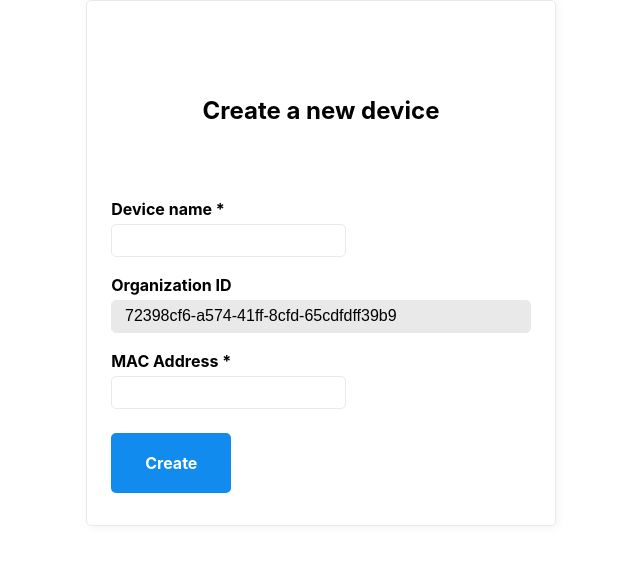
After one commit to tk-nguyen/openwisp, a Flask app: page /devices/create in a window 1280 px wide. The commit adds this page. Shown: the top 565 px of the page, without its empty margins (319-959 px from the left). Run offline with Flask 2, Linux system fonts and the light colour scheme.

Commit message:
Added the adding devices endpoints

```diff
--- a/app.py
+++ b/app.py
@@ -1,9 +1,11 @@
-from flask import Flask, jsonify, render_template, request
+from flask import Flask, jsonify, render_template, request, flash, redirect
+from flask.helpers import url_for
 from openwisp.utils import *
 from dotenv import load_dotenv
 
 load_dotenv()
 app = Flask(__name__)
+app.secret_key = os.environ["SECRET_KEY"]
 
 
 @app.route("/")
@@ -17,9 +19,20 @@ def device_group():
 
 
 @app.route("/devices")
-def devices():
+def list_devices():
     devices = get_device()
-    return render_template("device.html", devices=devices)
+    return render_template("list_device.html", devices=devices)
+
+
+@app.route("/devices/create", methods=["GET", "POST"])
+def create_new_device():
+    if request.method == "GET":
+        return render_template("create_device.html")
+    if request.method == "POST":
+        data = request.form
+        result = create_device(data)
+        flash(result)
+        return redirect(url_for("list_devices"))
 
 
 @app.route("/devices/<int:id>")
--- a/openwisp/utils.py
+++ b/openwisp/utils.py
@@ -14,11 +14,12 @@ logger.info("Starting the openwisp watcher...")
 URI = "https://172.20.20.10/api/v1"
 openwisp = Session()
 openwisp.verify = False
-try:
-    openwisp.headers.update({"Authorization": f"Bearer {os.environ['TOKEN']}"})
-    openwisp.headers.update({"Accept": "application/json"})
-except Exception as e:
-    logger.error(f"There seems to be an error: {e}")
+openwisp.headers.update(
+    {
+        "Authorization": f"Bearer {os.environ['TOKEN']}",
+        "Accept": "*/*",
+    }
+)
 
 # Redis connection
 redis_client = redis.from_url(os.environ["REDIS_URL"])
@@ -26,7 +27,7 @@ redis_client = redis.from_url(os.environ["REDIS_URL"])
 # Get the list of OpenWRT devices currently registered to this OpenWISP controller
 def get_device():
     try:
-        res = openwisp.get(f"{URI}/controller/device")
+        res = openwisp.get(f"{URI}/controller/device/")
         res.raise_for_status()
         devices = res.json().get("results")
         redis_client.set("devices", json.dumps(devices))
@@ -35,10 +36,24 @@ def get_device():
         logger.error(f"There seems to be an error: {e}")
 
 
+# Create a new OpenWRT device to be managed by this controller
+def create_device(data):
+    try:
+        res = openwisp.post(
+            f"{URI}/controller/device/",
+            json=data,
+        )
+        res.raise_for_status()
+        return "Device created successfully!"
+    except Exception as e:
+        logger.error(f"There seems to be an error: {e}")
+        return "Cannot create the device"
+
+
 # Get the device groups, which contains OpenWRT devices
 def get_device_group():
     try:
-        res = openwisp.get(f"{URI}/controller/groups")
+        res = openwisp.get(f"{URI}/controller/groups/")
         res.raise_for_status()
         device_group = res.json().get("results")
         return device_group
@@ -49,7 +64,7 @@ def get_device_group():
 # Get the list of templates (configurations settings) for OpenWRT devices
 def get_template():
     try:
-        res = openwisp.get(f"{URI}/controller/template")
+        res = openwisp.get(f"{URI}/controller/template/")
         res.raise_for_status()
         templates = res.json().get("results")
         return templates
--- /dev/null
+++ b/static/mvp.css
@@ -0,0 +1,469 @@
+/* MVP.css v1.7.4 - https://github.com/andybrewer/mvp */
+
+:root {
+    --border-radius: 5px;
+    --box-shadow: 2px 2px 10px;
+    --color: #118bee;
+    --color-accent: #118bee15;
+    --color-bg: #fff;
+    --color-bg-secondary: #e9e9e9;
+    --color-secondary: #920de9;
+    --color-secondary-accent: #920de90b;
+    --color-shadow: #f4f4f4;
+    --color-text: #000;
+    --color-text-secondary: #999;
+    --font-family: -apple-system, BlinkMacSystemFont, "Segoe UI", Roboto, Oxygen-Sans, Ubuntu, Cantarell, "Helvetica Neue", sans-serif;
+    --hover-brightness: 1.2;
+    --justify-important: center;
+    --justify-normal: left;
+    --line-height: 1.5;
+    --width-card: 285px;
+    --width-card-medium: 460px;
+    --width-card-wide: 800px;
+    --width-content: 1080px;
+}
+
+/*
+@media (prefers-color-scheme: dark) {
+    :root {
+        --color: #0097fc;
+        --color-accent: #0097fc4f;
+        --color-bg: #333;
+        --color-bg-secondary: #555;
+        --color-secondary: #e20de9;
+        --color-secondary-accent: #e20de94f;
+        --color-shadow: #bbbbbb20;
+        --color-text: #f7f7f7;
+        --color-text-secondary: #aaa;
+    }
+}
+*/
+
+/* Layout */
+article aside {
+    background: var(--color-secondary-accent);
+    border-left: 4px solid var(--color-secondary);
+    padding: 0.01rem 0.8rem;
+}
+
+body {
+    background: var(--color-bg);
+    color: var(--color-text);
+    font-family: var(--font-family);
+    line-height: var(--line-height);
+    margin: 0;
+    overflow-x: hidden;
+    padding: 0;
+}
+
+footer,
+header,
+main {
+    margin: 0 auto;
+    max-width: var(--width-content);
+    padding: 3rem 1rem;
+}
+
+hr {
+    background-color: var(--color-bg-secondary);
+    border: none;
+    height: 1px;
+    margin: 4rem 0;
+    width: 100%;
+}
+
+section {
+    display: flex;
+    flex-wrap: wrap;
+    justify-content: var(--justify-important);
+}
+
+section img,
+article img {
+    max-width: 100%;
+}
+
+section pre {
+    overflow: auto;
+}
+
+section aside {
+    border: 1px solid var(--color-bg-secondary);
+    border-radius: var(--border-radius);
+    box-shadow: var(--box-shadow) var(--color-shadow);
+    margin: 1rem;
+    padding: 1.25rem;
+    width: var(--width-card);
+}
+
+section aside:hover {
+    box-shadow: var(--box-shadow) var(--color-bg-secondary);
+}
+
+[hidden] {
+    display: none;
+}
+
+/* Headers */
+article header,
+div header,
+main header {
+    padding-top: 0;
+}
+
+header {
+    text-align: var(--justify-important);
+}
+
+header a b,
+header a em,
+header a i,
+header a strong {
+    margin-left: 0.5rem;
+    margin-right: 0.5rem;
+}
+
+header nav img {
+    margin: 1rem 0;
+}
+
+section header {
+    padding-top: 0;
+    width: 100%;
+}
+
+/* Nav */
+nav {
+    align-items: center;
+    display: flex;
+    font-weight: bold;
+    justify-content: space-between;
+    margin-bottom: 7rem;
+}
+
+nav ul {
+    list-style: none;
+    padding: 0;
+}
+
+nav ul li {
+    display: inline-block;
+    margin: 0 0.5rem;
+    position: relative;
+    text-align: left;
+}
+
+/* Nav Dropdown */
+nav ul li:hover ul {
+    display: block;
+}
+
+nav ul li ul {
+    background: var(--color-bg);
+    border: 1px solid var(--color-bg-secondary);
+    border-radius: var(--border-radius);
+    box-shadow: var(--box-shadow) var(--color-shadow);
+    display: none;
+    height: auto;
+    left: -2px;
+    padding: .5rem 1rem;
+    position: absolute;
+    top: 1.7rem;
+    white-space: nowrap;
+    width: auto;
+    z-index: 1;
+}
+
+nav ul li ul::before {
+    /* fill gap above to make mousing over them easier */
+    content: "";
+    position: absolute;
+    left: 0;
+    right: 0;
+    top: -0.5rem;
+    height: 0.5rem;
+}
+
+nav ul li ul li,
+nav ul li ul li a {
+    display: block;
+}
+
+/* Typography */
+code,
+samp {
+    background-color: var(--color-accent);
+    border-radius: var(--border-radius);
+    color: var(--color-text);
+    display: inline-block;
+    margin: 0 0.1rem;
+    padding: 0 0.5rem;
+}
+
+details {
+    margin: 1.3rem 0;
+}
+
+details summary {
+    font-weight: bold;
+    cursor: pointer;
+}
+
+h1,
+h2,
+h3,
+h4,
+h5,
+h6 {
+    line-height: var(--line-height);
+}
+
+mark {
+    padding: 0.1rem;
+}
+
+ol li,
+ul li {
+    padding: 0.2rem 0;
+}
+
+p {
+    margin: 0.75rem 0;
+    padding: 0;
+}
+
+pre {
+    margin: 1rem 0;
+    max-width: var(--width-card-wide);
+    padding: 1rem 0;
+}
+
+pre code,
+pre samp {
+    display: block;
+    max-width: var(--width-card-wide);
+    padding: 0.5rem 2rem;
+    white-space: pre-wrap;
+}
+
+small {
+    color: var(--color-text-secondary);
+}
+
+sup {
+    background-color: var(--color-secondary);
+    border-radius: var(--border-radius);
+    color: var(--color-bg);
+    font-size: xx-small;
+    font-weight: bold;
+    margin: 0.2rem;
+    padding: 0.2rem 0.3rem;
+    position: relative;
+    top: -2px;
+}
+
+/* Links */
+a {
+    color: var(--color);
+    display: inline-block;
+    font-weight: bold;
+    text-decoration: none;
+}
+
+a:hover {
+    filter: brightness(var(--hover-brightness));
+    text-decoration: underline;
+}
+
+a b,
+a em,
+a i,
+a strong,
+button {
+    border-radius: var(--border-radius);
+    display: inline-block;
+    font-size: medium;
+    font-weight: bold;
+    line-height: var(--line-height);
+    margin: 0.5rem 0;
+    padding: 1rem 2rem;
+}
+
+button {
+    font-family: var(--font-family);
+}
+
+button:hover {
+    cursor: pointer;
+    filter: brightness(var(--hover-brightness));
+}
+
+a b,
+a strong,
+button {
+    background-color: var(--color);
+    border: 2px solid var(--color);
+    color: var(--color-bg);
+}
+
+a em,
+a i {
+    border: 2px solid var(--color);
+    border-radius: var(--border-radius);
+    color: var(--color);
+    display: inline-block;
+    padding: 1rem 2rem;
+}
+
+article aside a {
+    color: var(--color-secondary);
+}
+
+/* Images */
+figure {
+    margin: 0;
+    padding: 0;
+}
+
+figure img {
+    max-width: 100%;
+}
+
+figure figcaption {
+    color: var(--color-text-secondary);
+}
+
+/* Forms */
+
+button:disabled,
+input:disabled {
+    background: var(--color-bg-secondary);
+    border-color: var(--color-bg-secondary);
+    color: var(--color-text-secondary);
+    cursor: not-allowed;
+}
+
+button[disabled]:hover {
+    filter: none;
+}
+
+form {
+    border: 1px solid var(--color-bg-secondary);
+    border-radius: var(--border-radius);
+    box-shadow: var(--box-shadow) var(--color-shadow);
+    display: block;
+    max-width: var(--width-card-wide);
+    min-width: var(--width-card);
+    padding: 1.5rem;
+    text-align: var(--justify-normal);
+}
+
+form header {
+    margin: 1.5rem 0;
+    padding: 1.5rem 0;
+}
+
+input,
+label,
+select,
+textarea {
+    display: block;
+    font-size: inherit;
+    max-width: var(--width-card-wide);
+}
+
+input[type="checkbox"],
+input[type="radio"] {
+    display: inline-block;
+}
+
+input[type="checkbox"]+label,
+input[type="radio"]+label {
+    display: inline-block;
+    font-weight: normal;
+    position: relative;
+    top: 1px;
+}
+
+input,
+select,
+textarea {
+    border: 1px solid var(--color-bg-secondary);
+    border-radius: var(--border-radius);
+    margin-bottom: 1rem;
+    padding: 0.4rem 0.8rem;
+}
+
+input[readonly],
+textarea[readonly] {
+    background-color: var(--color-bg-secondary);
+}
+
+label {
+    font-weight: bold;
+    margin-bottom: 0.2rem;
+}
+
+/* Tables */
+table {
+    border: 1px solid var(--color-bg-secondary);
+    border-radius: var(--border-radius);
+    border-spacing: 0;
+    display: inline-block;
+    max-width: 100%;
+    overflow-x: auto;
+    padding: 0;
+    white-space: nowrap;
+}
+
+table td,
+table th,
+table tr {
+    padding: 0.4rem 0.8rem;
+    text-align: var(--justify-important);
+}
+
+table thead {
+    background-color: var(--color);
+    border-collapse: collapse;
+    border-radius: var(--border-radius);
+    color: var(--color-bg);
+    margin: 0;
+    padding: 0;
+}
+
+table thead th:first-child {
+    border-top-left-radius: var(--border-radius);
+}
+
+table thead th:last-child {
+    border-top-right-radius: var(--border-radius);
+}
+
+table thead th:first-child,
+table tr td:first-child {
+    text-align: var(--justify-normal);
+}
+
+table tr:nth-child(even) {
+    background-color: var(--color-accent);
+}
+
+/* Quotes */
+blockquote {
+    display: block;
+    font-size: x-large;
+    line-height: var(--line-height);
+    margin: 1rem auto;
+    max-width: var(--width-card-medium);
+    padding: 1.5rem 1rem;
+    text-align: var(--justify-important);
+}
+
+blockquote footer {
+    color: var(--color-text-secondary);
+    display: block;
+    font-size: small;
+    line-height: var(--line-height);
+    padding: 1.5rem 0;
+}
--- a/templates/base.html
+++ b/templates/base.html
@@ -3,8 +3,8 @@
 <head>
     <title>OpenWISP Control Panel</title>
 
-    <link rel="stylesheet" href="{{ url_for('static', filename='sp.css') }}">
     <link rel="icon" href="{{ url_for('static', filename='wireless.png') }}">
+    <link rel="stylesheet" href="{{ url_for('static', filename='mvp.css') }}">
 
     <meta charset="utf-8">
     <meta name="viewport" content="width=device-width, initial-scale=1.0">
--- /dev/null
+++ b/templates/create_device.html
@@ -0,0 +1,19 @@
+{% extends "base.html" %}
+{% block content %}
+<body>
+    <section>
+        <form method="post">
+            <header>
+                <h2>Create a new device</h2>
+            </header>
+            <label for="name">Device name *</label>
+            <input type="text" id="name" name="name" required=true>
+            <label for="organization">Organization ID</label>
+            <input type="text" id="organization" name="organization" size=40 readonly=true value="72398cf6-a574-41ff-8cfd-65cdfdff39b9">
+            <label for="mac_address">MAC Address *</label>
+            <input type="text" id="mac_address" name="mac_address" required=true>
+            <button type="submit">Create</button>
+        </form>
+    </section>
+</body>
+{% endblock %}
```
Also changed, not shown: static/sp.css (deleted, +0 -111 lines), templates/list_device.html (renamed from templates/device.html, +13 -1 lines).
